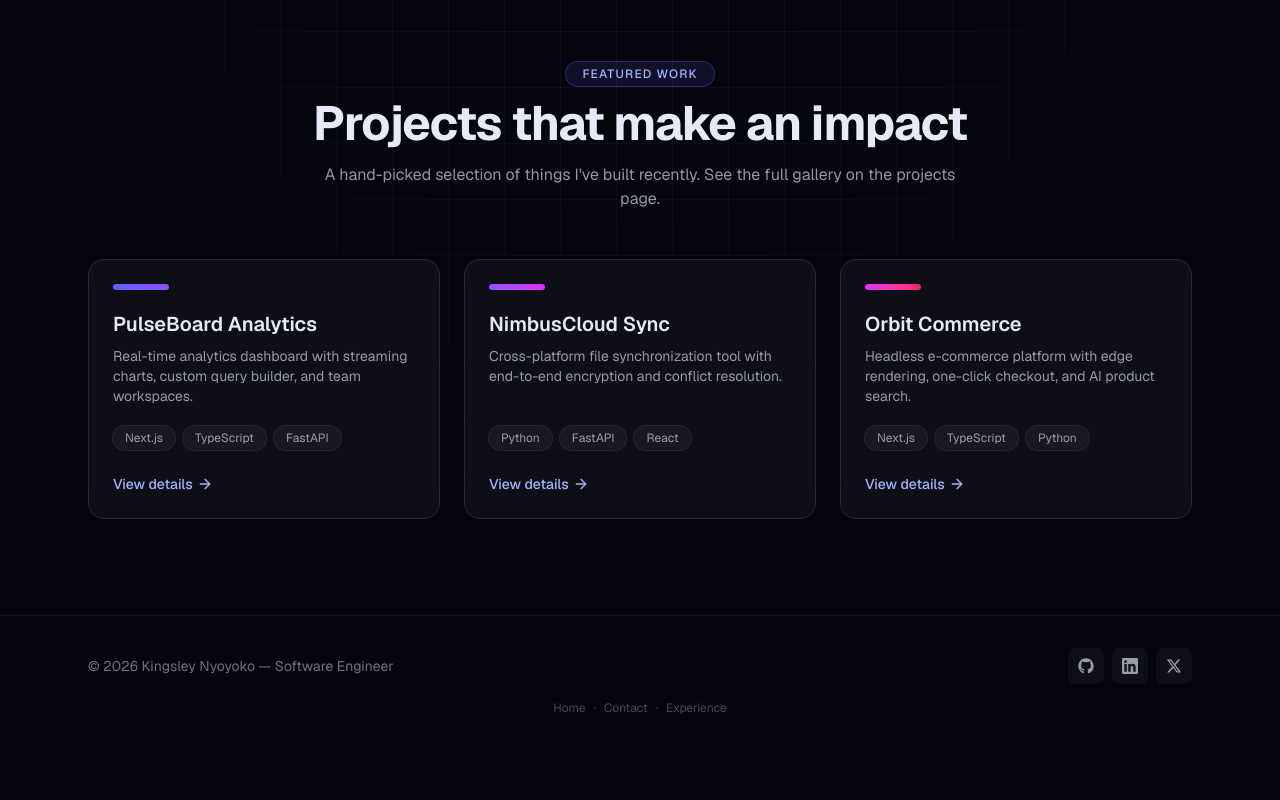
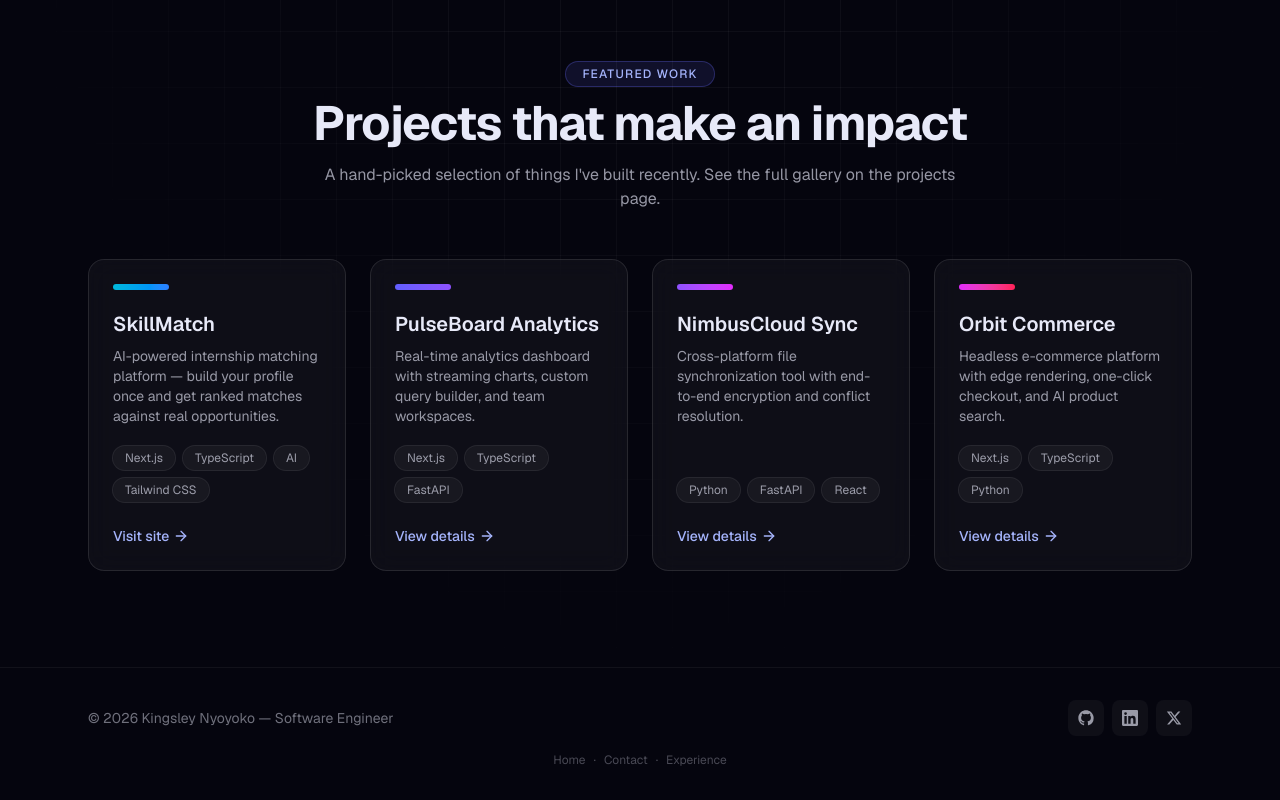
Before and after one commit to keyzdom1/portfolio-website, a Next.js app: page / in a window 1280 px wide. Shown: the part 1322-2122 px from the top of the page. Before the commit the page ends 2070 px from the top, so only its background shows below. Built offline with nearby package versions, Linux system fonts and the light colour scheme.

Commit message:
make project cards clickable to live site

```diff
--- a/app/page.tsx
+++ b/app/page.tsx
@@ -13,6 +13,14 @@ export const metadata: Metadata = {
 };
 
 const featured = [
+  {
+    title: "SkillMatch",
+    description:
+      "AI-powered internship matching platform — build your profile once and get ranked matches against real opportunities.",
+    tags: ["Next.js", "TypeScript", "AI", "Tailwind CSS"],
+    gradient: "from-cyan-500 to-blue-500",
+    demo: "https://skillmatch-kohl.vercel.app/",
+  },
   {
     title: "PulseBoard Analytics",
     description:
@@ -50,13 +58,10 @@ export default function Home() {
           title="Projects that make an impact"
           subtitle="A hand-picked selection of things I've built recently. See the full gallery on the projects page."
         />
-        <div className="grid gap-6 md:grid-cols-3">
-          {featured.map((p, i) => (
-            <Reveal key={p.title} delay={i * 0.12}>
-              <Link
-                href="/projects"
-                className="glass-card group flex h-full flex-col rounded-2xl p-6 transition-all duration-300 hover:-translate-y-2 hover:shadow-2xl hover:shadow-indigo-500/10"
-              >
+        <div className="grid gap-6 md:grid-cols-2 lg:grid-cols-4">
+          {featured.map((p, i) => {
+            const card = (
+              <>
                 <div
                   className={`mb-5 h-1.5 w-14 rounded-full bg-gradient-to-r ${p.gradient} transition-all duration-300 group-hover:w-24`}
                 />
@@ -73,12 +78,32 @@ export default function Home() {
                   ))}
                 </div>
                 <span className="link-accent mt-6 inline-flex items-center gap-1 text-sm font-medium">
-                  View details
+                  {p.demo ? "Visit site" : "View details"}
                   <ArrowRight className="h-4 w-4 transition-transform group-hover:translate-x-1" />
                 </span>
-              </Link>
-            </Reveal>
-          ))}
+              </>
+            );
+            const cardClasses =
+              "glass-card group flex h-full flex-col rounded-2xl p-6 transition-all duration-300 hover:-translate-y-2 hover:shadow-2xl hover:shadow-indigo-500/10";
+            return (
+              <Reveal key={p.title} delay={i * 0.12}>
+                {p.demo ? (
+                  <a
+                    href={p.demo}
+                    target="_blank"
+                    rel="noopener noreferrer"
+                    className={cardClasses}
+                  >
+                    {card}
+                  </a>
+                ) : (
+                  <Link href="/projects" className={cardClasses}>
+                    {card}
+                  </Link>
+                )}
+              </Reveal>
+            );
+          })}
         </div>
       </section>
     </div>
--- a/app/projects/page.tsx
+++ b/app/projects/page.tsx
@@ -83,7 +83,20 @@ export default function ProjectsPage() {
       <div className="grid gap-6 md:grid-cols-2 lg:grid-cols-3">
         {projects.map((p, i) => (
           <Reveal key={p.title} delay={(i % 3) * 0.1}>
-            <article className="glass-card group relative flex h-full flex-col overflow-hidden rounded-2xl p-6 transition-all duration-300 hover:-translate-y-2 hover:border-line-strong hover:shadow-2xl hover:shadow-indigo-500/10">
+            <article
+              onClick={() =>
+                p.demo && window.open(p.demo, "_blank", "noopener,noreferrer")
+              }
+              onKeyDown={(e) => {
+                if (p.demo && (e.key === "Enter" || e.key === " ")) {
+                  e.preventDefault();
+                  window.open(p.demo, "_blank", "noopener,noreferrer");
+                }
+              }}
+              role={p.demo ? "link" : undefined}
+              tabIndex={p.demo ? 0 : undefined}
+              className="glass-card group relative flex h-full cursor-pointer flex-col overflow-hidden rounded-2xl p-6 transition-all duration-300 hover:-translate-y-2 hover:border-line-strong hover:shadow-2xl hover:shadow-indigo-500/10"
+            >
               <div
                 aria-hidden
                 className={`absolute -top-16 -right-16 h-40 w-40 rounded-full bg-gradient-to-br ${p.gradient} opacity-0 blur-3xl transition-opacity duration-500 group-hover:opacity-30`}
@@ -101,6 +114,7 @@ export default function ProjectsPage() {
                     target="_blank"
                     rel="noopener noreferrer"
                     aria-label={`${p.title} source on GitHub`}
+                    onClick={(e) => e.stopPropagation()}
                     className="flex h-9 w-9 items-center justify-center rounded-lg bg-surface text-soft transition-all hover:bg-surface-strong hover:text-foreground"
                   >
                     <GitHubIcon className="h-4 w-4" />
@@ -110,6 +124,7 @@ export default function ProjectsPage() {
                     target="_blank"
                     rel="noopener noreferrer"
                     aria-label={`${p.title} live demo`}
+                    onClick={(e) => e.stopPropagation()}
                     className="flex h-9 w-9 items-center justify-center rounded-lg bg-surface text-soft transition-all hover:bg-surface-strong hover:text-foreground"
                   >
                     <ExternalLink className="h-4 w-4" />
@@ -140,6 +155,7 @@ export default function ProjectsPage() {
                 )}
                 <Link
                   href="/contact"
+                  onClick={(e) => e.stopPropagation()}
                   className="link-accent font-medium"
                 >
                   Want something like this?
```
